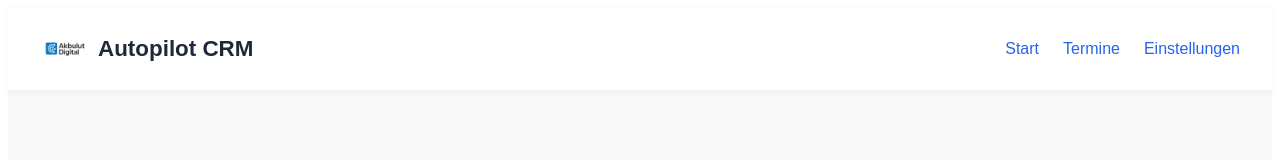
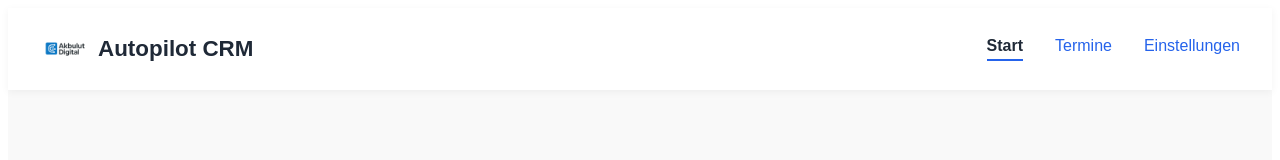
Before and after one commit to Mcan4250-creator/autopilot-crm, a Next.js app: page / in a window 1280 px wide. Shown: the top 160 px of the page. Built offline with nearby package versions, Linux system fonts and the light colour scheme.

Commit message:
Update index.js

```diff
--- a/pages/index.js
+++ b/pages/index.js
@@ -17,11 +17,38 @@ export default function Home() {
           <img src="/Logo.png" alt="Akbulut Digital Logo" style={{ height: 50 }} />
           <span style={{ fontSize: "1.4rem", fontWeight: "600", color: "#1f2937" }}>Autopilot CRM</span>
         </div>
-        <nav style={{ display: "flex", gap: "1.5rem" }}>
-          <a href="/" style={{ color: "#2563eb", textDecoration: "none", fontWeight: 500 }}>Start</a>
-          <a href="/termine" style={{ color: "#2563eb", textDecoration: "none", fontWeight: 500 }}>Termine</a>
-          <a href="/einstellungen" style={{ color: "#2563eb", textDecoration: "none", fontWeight: 500 }}>Einstellungen</a>
-        </nav>
+      <nav style={{ display: "flex", gap: "2rem" }}>
+  {[
+    { name: "Start", path: "/" },
+    { name: "Termine", path: "/termine" },
+    { name: "Einstellungen", path: "/einstellungen" },
+  ].map((item) => (
+    <a
+      key={item.path}
+      href={item.path}
+      style={{
+        color: window.location.pathname === item.path ? "#1f2937" : "#2563eb",
+        fontWeight: window.location.pathname === item.path ? "700" : "500",
+        textDecoration: "none",
+        paddingBottom: "4px",
+        borderBottom:
+          window.location.pathname === item.path
+            ? "2px solid #2563eb"
+            : "2px solid transparent",
+        transition: "all 0.3s",
+      }}
+      onMouseEnter={(e) =>
+        (e.target.style.color = "#1e40af")
+      }
+      onMouseLeave={(e) =>
+        (e.target.style.color =
+          window.location.pathname === item.path ? "#1f2937" : "#2563eb")
+      }
+    >
+      {item.name}
+    </a>
+  ))}
+</nav>
       </header>
 
       {/* Hero Section */}
```
